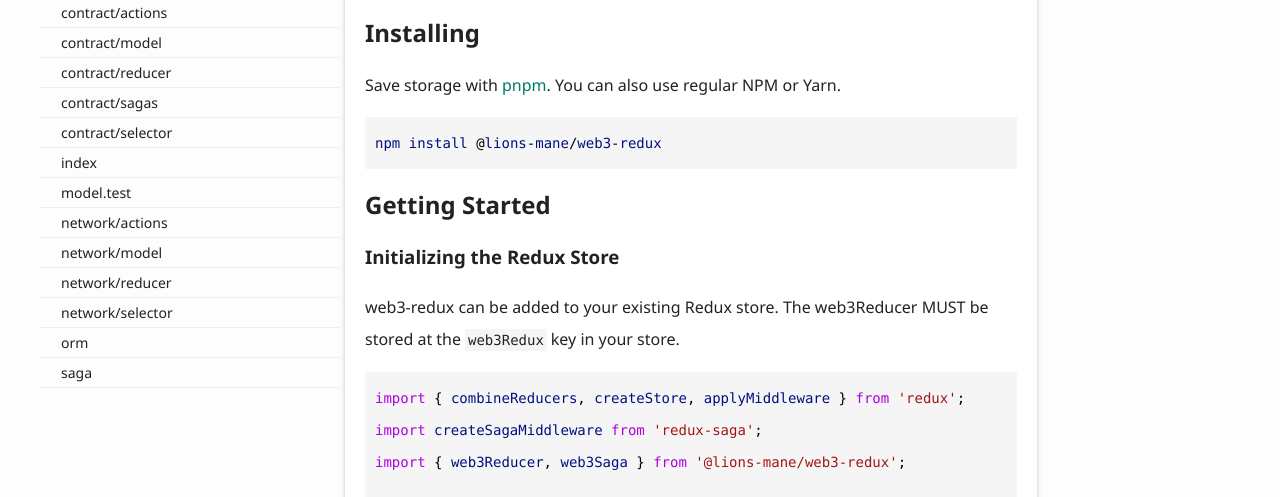
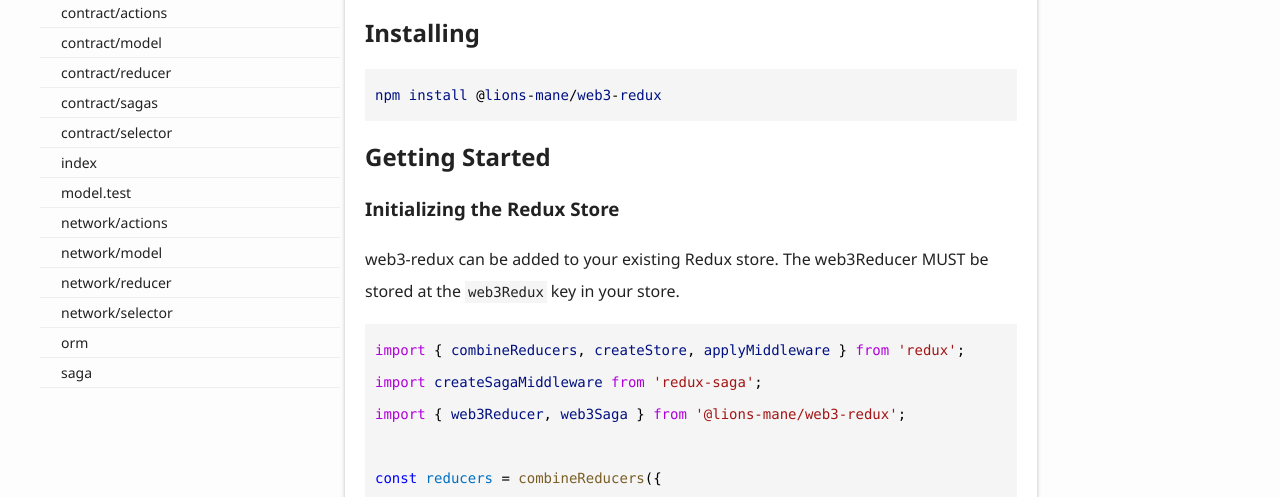
Before and after one commit to lions-mane/web3-redux, a website: page docs/index.html in a window 1280 px wide. Shown: the part 303-800 px from the top of the page. Drawn offline with Linux system fonts and the light colour scheme.

Commit message:
fix typos

```diff
--- a/docs/index.html
+++ b/docs/index.html
@@ -157,7 +157,6 @@
 				<a href="#installing" id="installing" style="color: inherit; text-decoration: none;">
 					<h2>Installing</h2>
 				</a>
-				<p>Save storage with <a href="https://pnpm.js.org/">pnpm</a>. You can also use regular NPM or Yarn.</p>
 				<pre><code><span style="color: #001080">npm</span><span style="color: #000000"> </span><span style="color: #001080">install</span><span style="color: #000000"> @</span><span style="color: #001080">lions</span><span style="color: #000000">-</span><span style="color: #001080">mane</span><span style="color: #000000">/</span><span style="color: #001080">web3</span><span style="color: #000000">-</span><span style="color: #001080">redux</span>
 </code></pre>
 				<a href="#getting-started" id="getting-started" style="color: inherit; text-decoration: none;">
```
Also changed, not shown: README.md.
